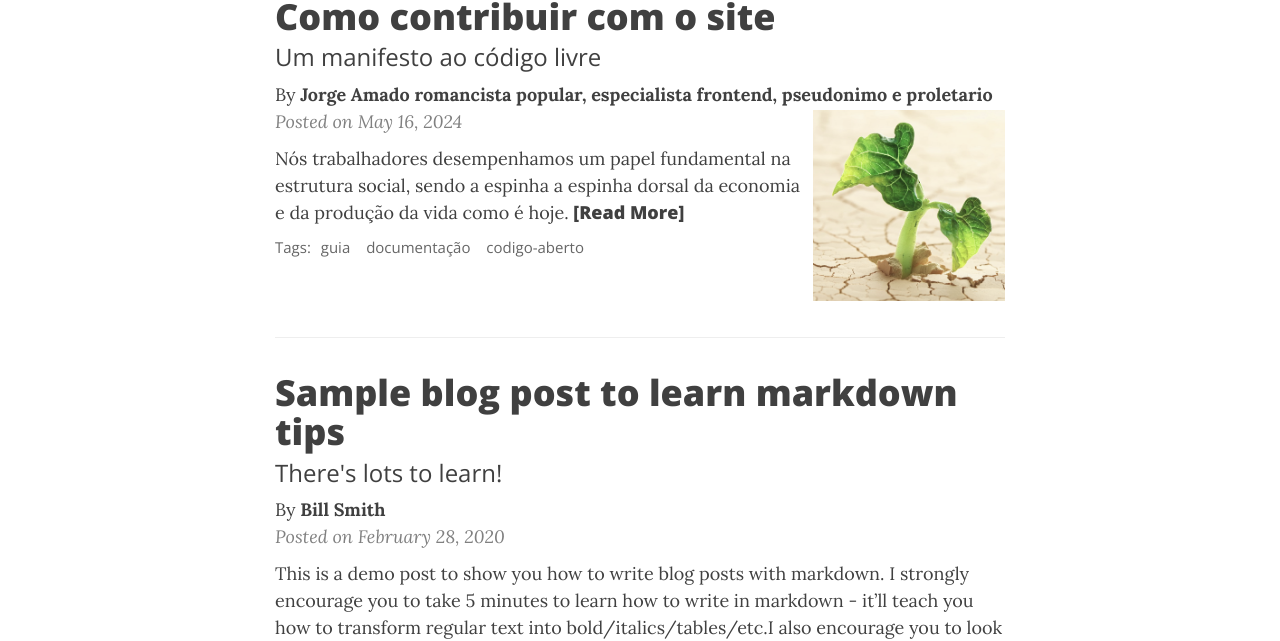
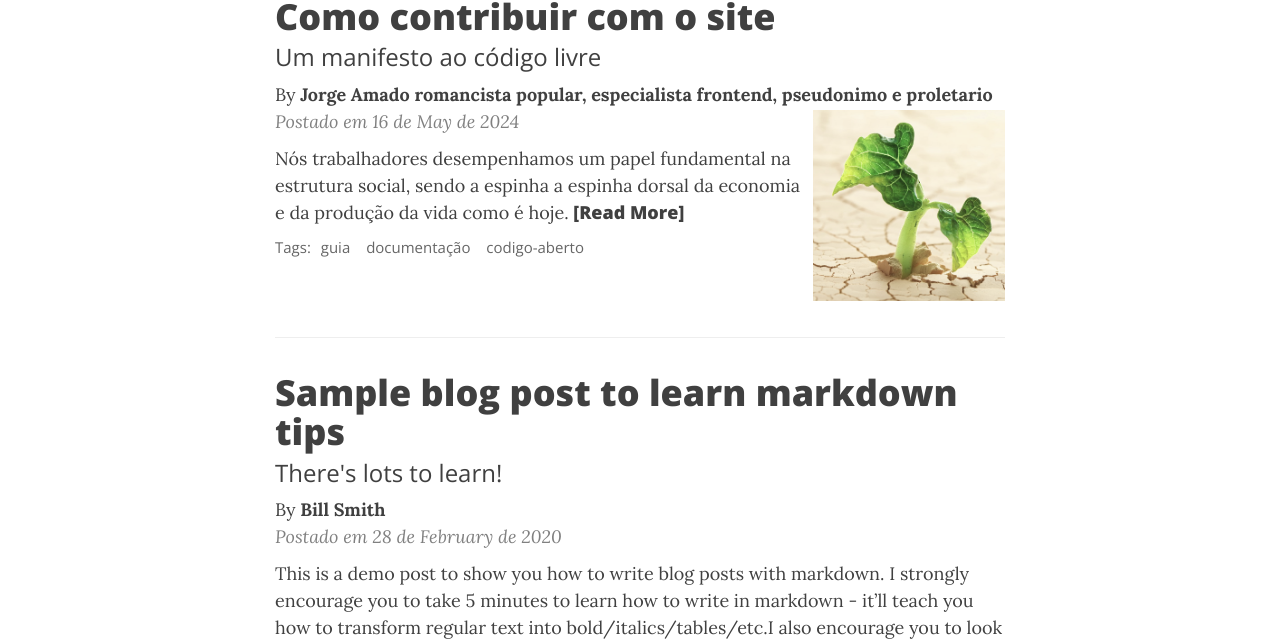
Before and after one commit to pcb-teresopolis/pcb-teresopolis.github.io, a Jekyll site: the page built from index.html, in a window 1280 px wide and 1362 px high. Shown: the part 342-983 px from the top of the window. Built offline with Jekyll 4.4.1, drawn with Linux system fonts in a browser that asks for light colours; nearby versions of some CDN libraries; the list of posts is cut into pages by our own code; comment, search, counter and statistics services are not loaded.

Commit message:
muda date_format

```diff
--- a/_config.yml
+++ b/_config.yml
@@ -248,7 +248,7 @@ footer-hover-col: "#CCCCCC"
 ################
 
 # Ruby Date Format to show dates of posts
-date_format: "%B %-d, %Y"
+date_format: "%-d de %B de %Y"
 
 # Facebook App ID
 #fb_app_id: ""
--- a/_layouts/home.html
+++ b/_layouts/home.html
@@ -51,7 +51,7 @@ layout: page
       {% endif %}
       <p class="post-meta">
         {% assign date_format = site.date_format | default: "%B %-d, %Y" %}
-        Posted on {{ post.date | date: date_format }}
+        Postado em {{ post.date | date: date_format }}
       </p>
 
       {% if thumbnail != "" %}
```
